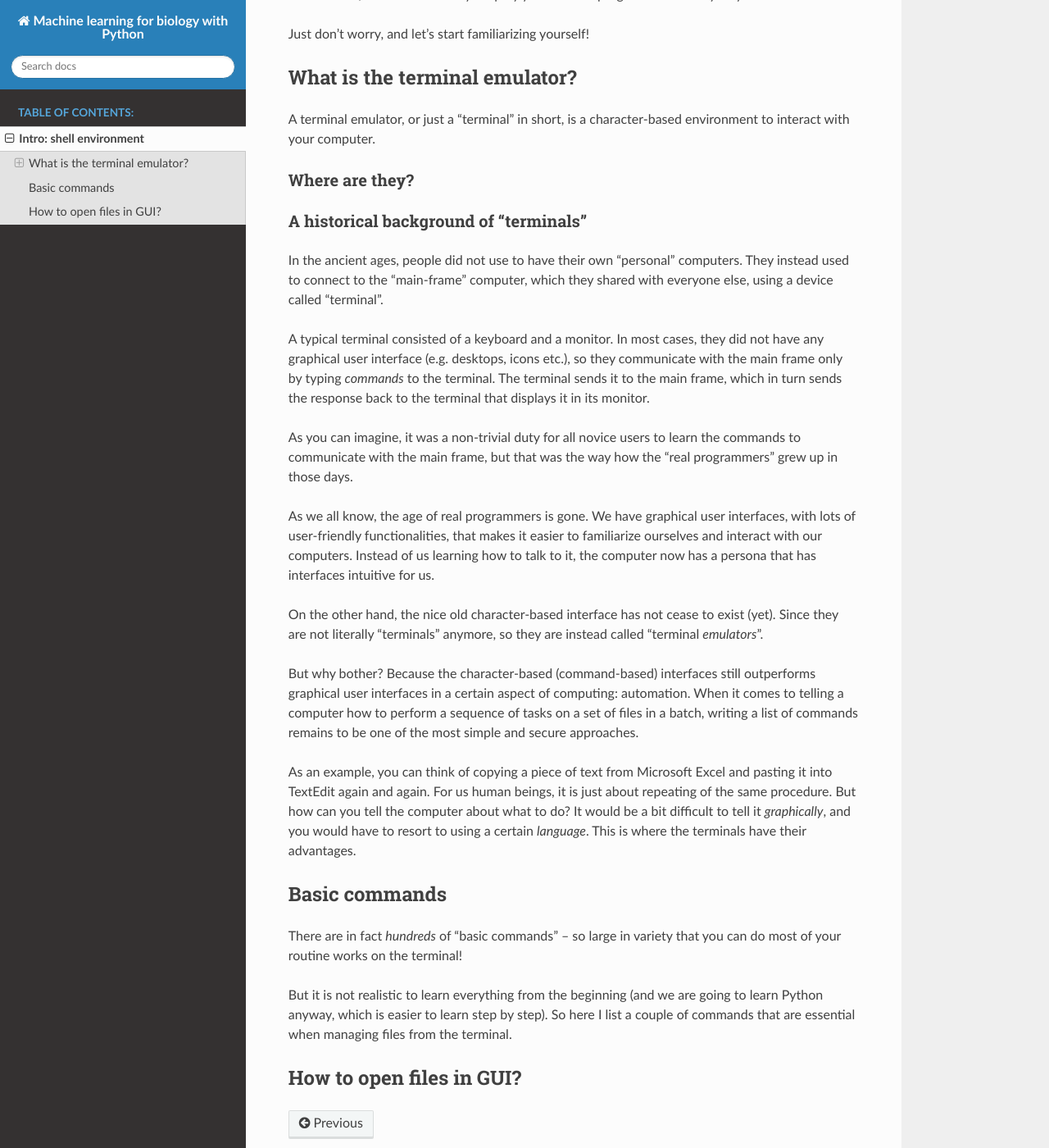
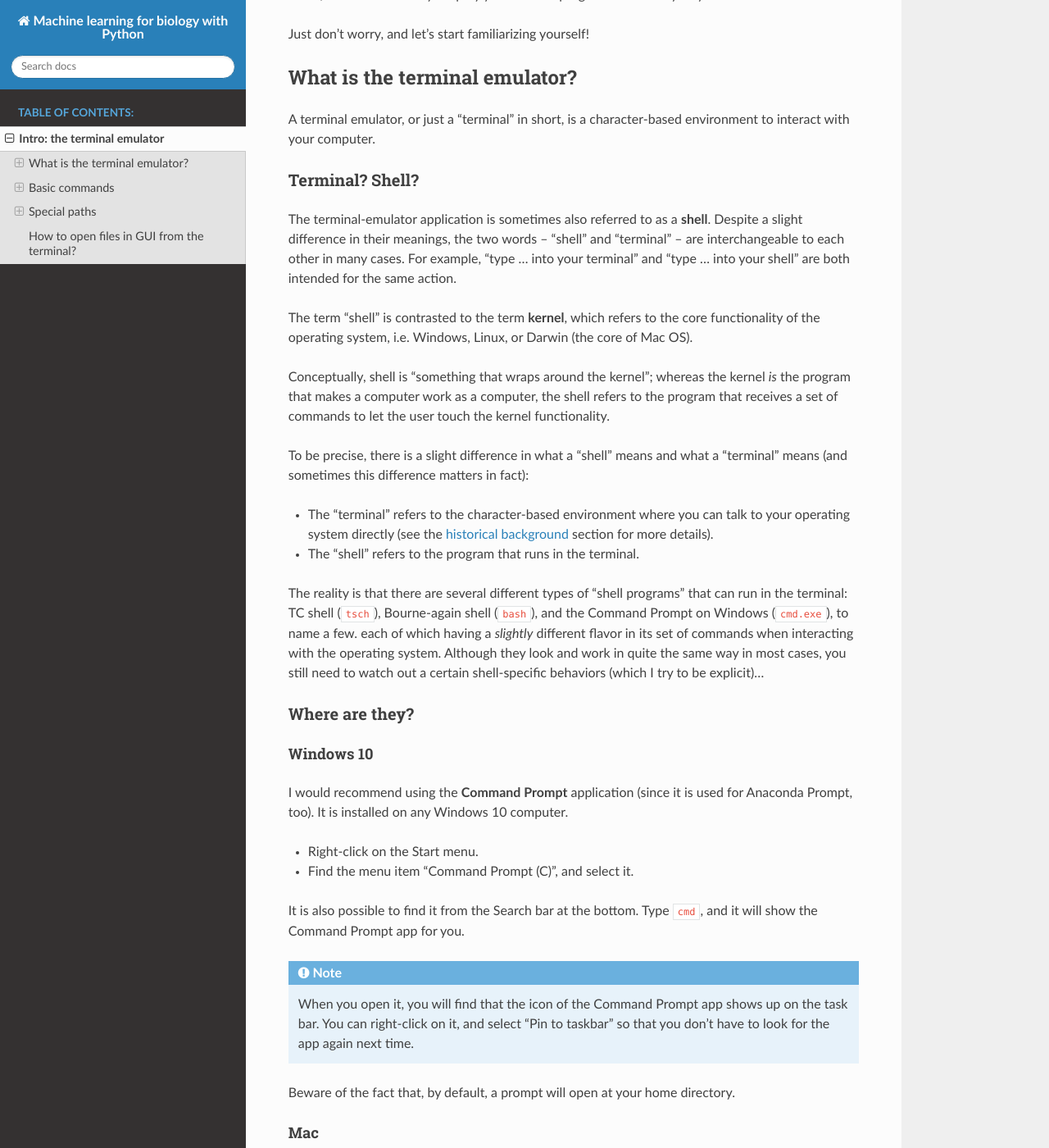
Before and after one commit to gwappa/python-BML, a Sphinx documentation site: the page built from docs/source/intro.rst, in a window 1280 px wide and 1400 px high, scrolled down 202 px. Shown: the whole window at 82% size. Built offline with Sphinx 7.4.7 and the Read the Docs theme 2.0.0, drawn with Linux system fonts in a browser that asks for light colours; some of the changed text lies outside the part shown.

Commit message:
add desc on terminal

```diff
--- a/docs/source/intro.rst
+++ b/docs/source/intro.rst
@@ -1,7 +1,7 @@
-Intro: shell environment
-=========================
+Intro: the terminal emulator
+=============================
 
-Before starting to program: in many cases, you cannot avoid using your **terminal emulator**.
+Before starting to program: you probably cannot avoid using your **terminal emulator**.
 It may sound awful, but it can in reality simplify your life as a programmer in many ways.
 
 Just don't worry, and let's start familiarizing yourself!
@@ -11,9 +11,61 @@ What is the terminal emulator?
 
 A terminal emulator, or just a "terminal" in short, is a character-based environment to interact with your computer.
 
+Terminal? Shell?
+^^^^^^^^^^^^^^^^^
+
+The terminal-emulator application is sometimes also referred to as a **shell**.
+Despite a slight difference in their meanings, the two words -- "shell" and "terminal" --  are interchangeable to each other in many cases.
+For example, "type ... into your terminal" and "type ... into your shell" are both intended for the same action.
+
+The term "shell" is contrasted to the term **kernel**, which refers to the core functionality of the operating system, i.e. Windows, Linux, or Darwin (the core of Mac OS).
+
+Conceptually, shell is "something that wraps around the kernel"; whereas the kernel *is* the program that makes a computer work as a computer, the shell refers to the program that receives a set of commands to let the user touch the kernel functionality.
+
+To be precise, there is a slight difference in what a "shell" means and what a "terminal" means (and sometimes this difference matters in fact):
+
++ The "terminal" refers to the character-based environment where you can talk to your operating system directly (see the `historical background <history>`_ section for more details).
++ The "shell" refers to the program that runs in the terminal.
+
+The reality is that there are several different types of "shell programs" that can run in the terminal: TC shell (``tsch``), Bourne-again shell (``bash``), and the Command Prompt on Windows (``cmd.exe``), to name a few. each of which having a *slightly* different flavor in its set of commands when interacting with the operating system. Although they look and work in quite the same way in most cases, you still need to watch out a certain shell-specific behaviors (which I try to be explicit)...
+
 Where are they?
 ^^^^^^^^^^^^^^^^
 
+Windows 10
+~~~~~~~~~~~
+
+I would recommend using the **Command Prompt** application (since it is used for Anaconda Prompt, too). It is installed on any Windows 10 computer.
+
+* Right-click on the Start menu.
+* Find the menu item "Command Prompt (C)", and select it.
+
+It is also possible to find it from the Search bar at the bottom. Type ``cmd``, and it will show the Command Prompt app for you.
+
+.. note::
+
+	When you open it, you will find that the icon of the Command Prompt app shows up on the task bar. You can right-click on it, and select "Pin to taskbar" so that you don't have to look for the app again next time.
+
+Beware of the fact that, by default, a prompt will open at your home directory.
+
+Mac
+~~~~
+
+The **Terminal** application is installed by default.
+
+* Open Spotlight (click on the magnifying-glass icon, or type Cmd+Space on Finder).
+* Type ``terminal``. Spotlight will then suggest ``Terminal.app``, so hit the enter/return key.
+
+.. note::
+
+	When you open it, the icon of the Terminal app will show up in the Dock. You can keep the icon even after closing the app by dragging the icon to another place in the Dock so that you don't have to look for it again next time.
+
+Linux
+~~~~~~
+
+The **terminal emulator** is installed by default, but the way to open it depends on the distribution you use. Please Google it...
+
+.. _history:
 
 A historical background of "terminals"
 ^^^^^^^^^^^^^^^^^^^^^^^^^^^^^^^^^^^^^^^
@@ -48,22 +100,40 @@ So here I list a couple of commands that are essential when
 managing files from the terminal.
 
 ``cd``
-~~~~~~
+^^^^^^^
 
 ``ls``
-~~~~~~
+^^^^^^^
 
 ``mkdir``
-~~~~~~~~~
+^^^^^^^^^^
 
 ``mv``
-~~~~~~
+^^^^^^
 
 ``cp``
-~~~~~~
+^^^^^^
 
 ``rm``
-~~~~~~
+^^^^^^
 
-How to open files in GUI?
---------------------------
+Special paths
+--------------
+
+``.``
+^^^^^^
+
+``..``
+^^^^^^
+
+How to open files in GUI from the terminal?
+--------------------------------------------
+
+Especially when editing files or just to take a look at files, it is sometimes preferrable to open the directory (or a file) from the GUI.
+
+In such cases, you don't have to navigate the file browser yourself.
+Your terminal provides you with a command to *open a file from the GUI*:
+
++ **Windows**: ``start <file>``
++ **Mac**: ``open <file>``
++ **Linux**: I guess ``xdg-open <file>`` should work in many distributions.
```
